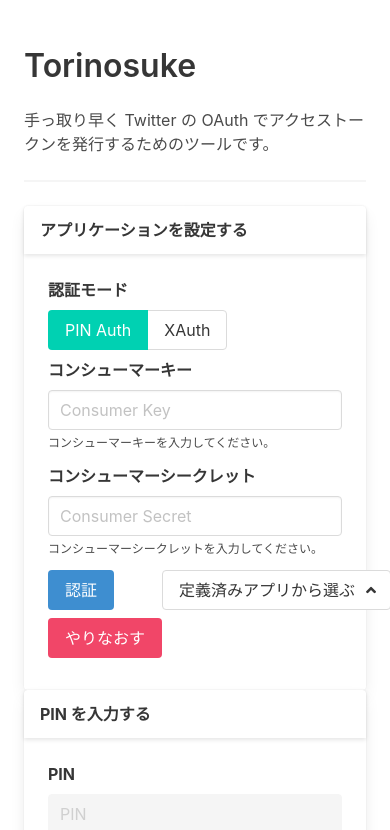
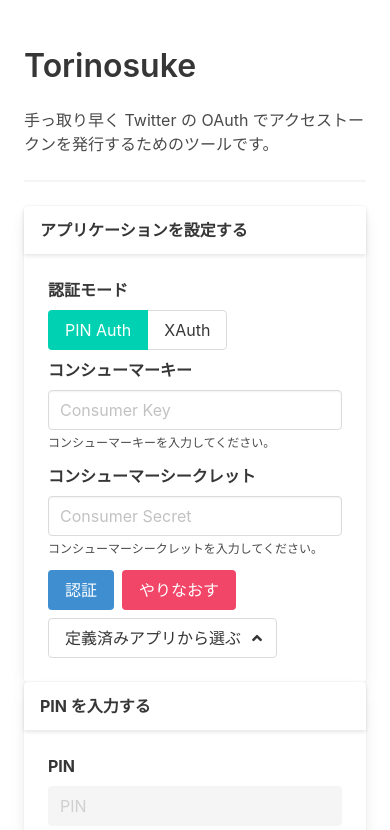
Before and after one commit to ci7lus/torinosuke, a React (Vite) app: page / in a window 390 px wide. Shown: the top 830 px of the page. Built offline with nearby package versions, Linux system fonts and the light colour scheme.

Commit message:
apply dropdown wrap for mobile

```diff
--- a/src/index.css
+++ b/src/index.css
@@ -3,6 +3,7 @@
 
 .app-buttons {
     display: flex;
+    flex-wrap: wrap;
     justify-content: space-between;
 }
 
--- a/src/index.tsx
+++ b/src/index.tsx
@@ -394,7 +394,7 @@ const App = () => {
                                 <div className={`dropdown is-right is-up ${!isConsumerLocked && "is-hoverable"}`}>
                                     <div className="dropdown-trigger">
                                         <button
-                                            className="button"
+                                            className="button is-right"
                                             aria-haspopup="true"
                                             aria-controls="dropdown-menu"
                                             type="button"
```
